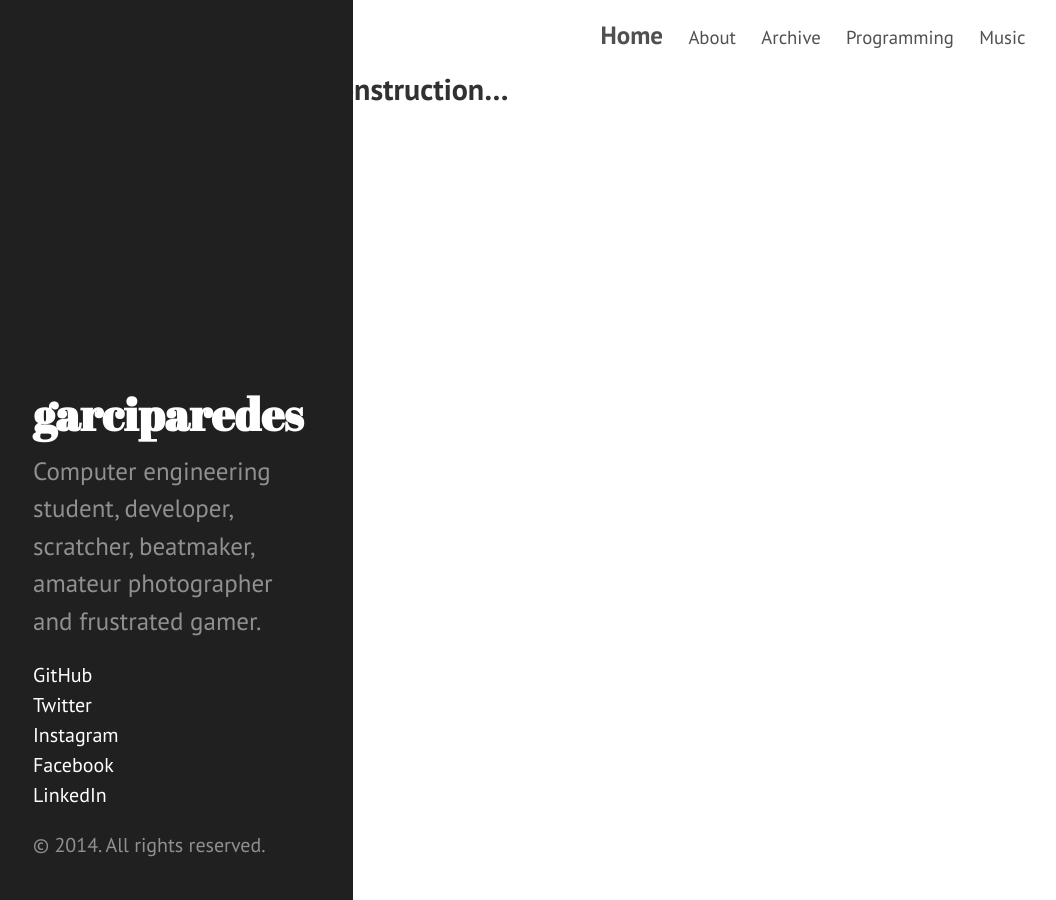
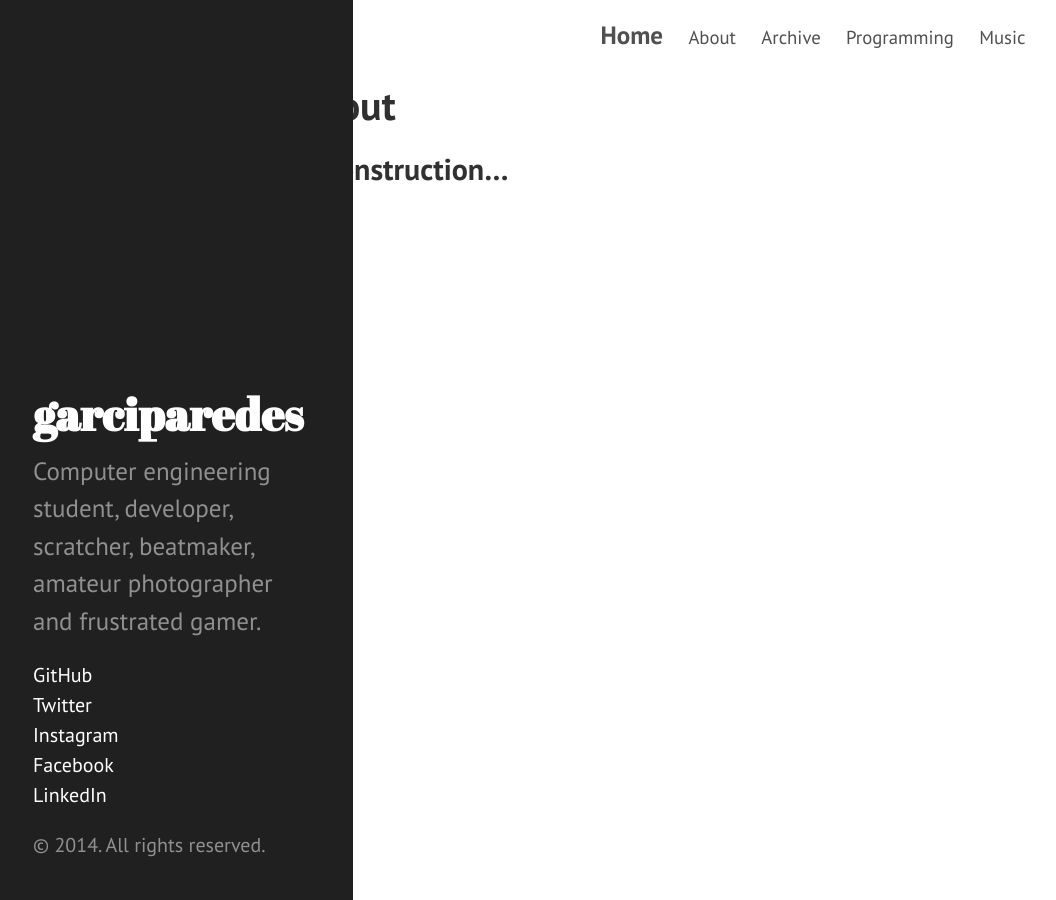
Before and after one commit to garciparedes/garciparedes.github.io, a Jekyll site: the page built from about.md, in a window 1280 px wide. Shown: the whole page, without its empty margins (7-1063 px from the left). Built offline with Jekyll 4.4.1, drawn with Linux system fonts in a browser that asks for light colours; Markdown is read by kramdown in place of the engine named in the settings.

```diff
--- a/public/css/poole.css
+++ b/public/css/poole.css
@@ -311,7 +311,8 @@
 
 .page,
 .post {
-  margin-bottom: 7em;
+  margin-top: 4em;
+  margin-bottom: 4em;
 }
 
 /* Blog post or page title */
```
